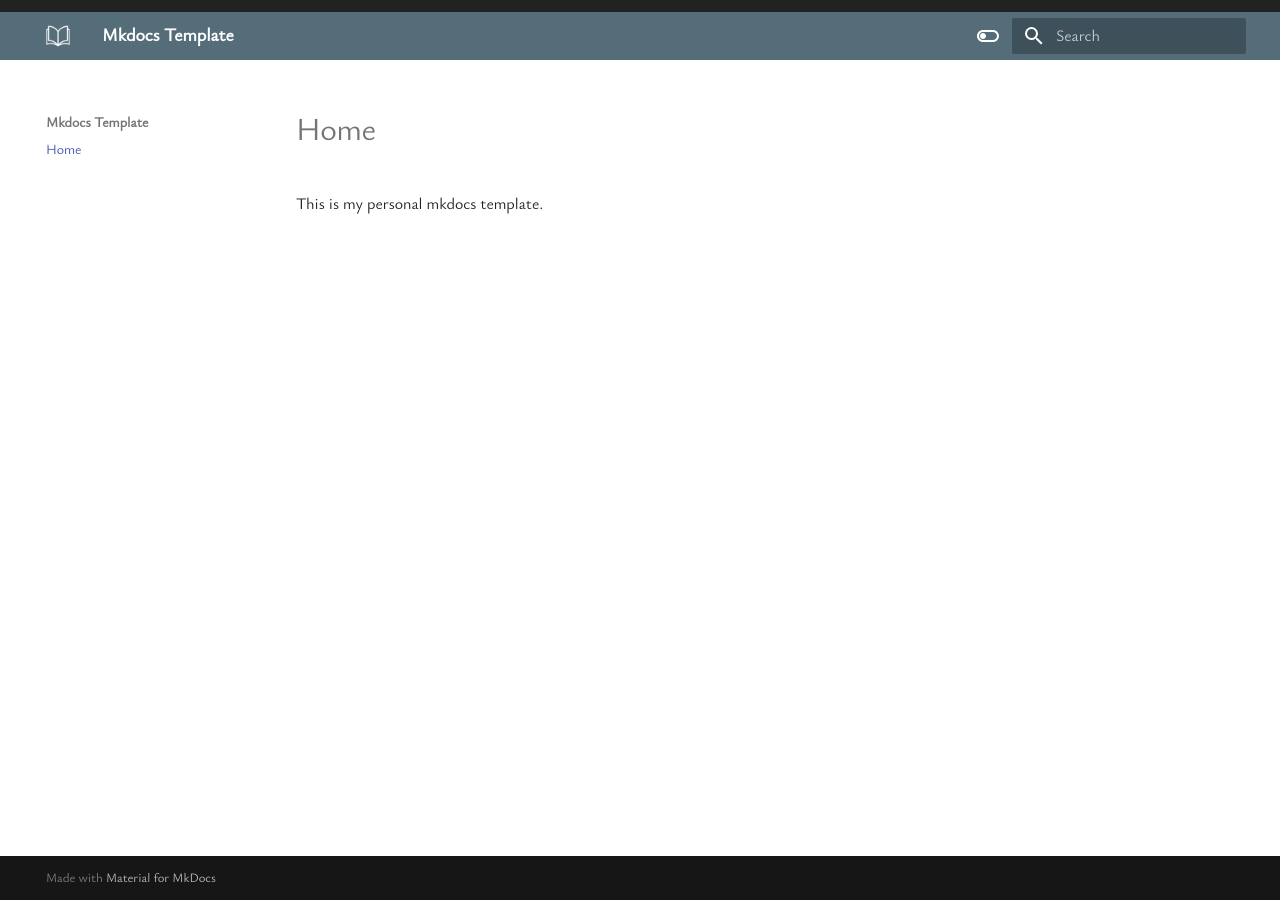
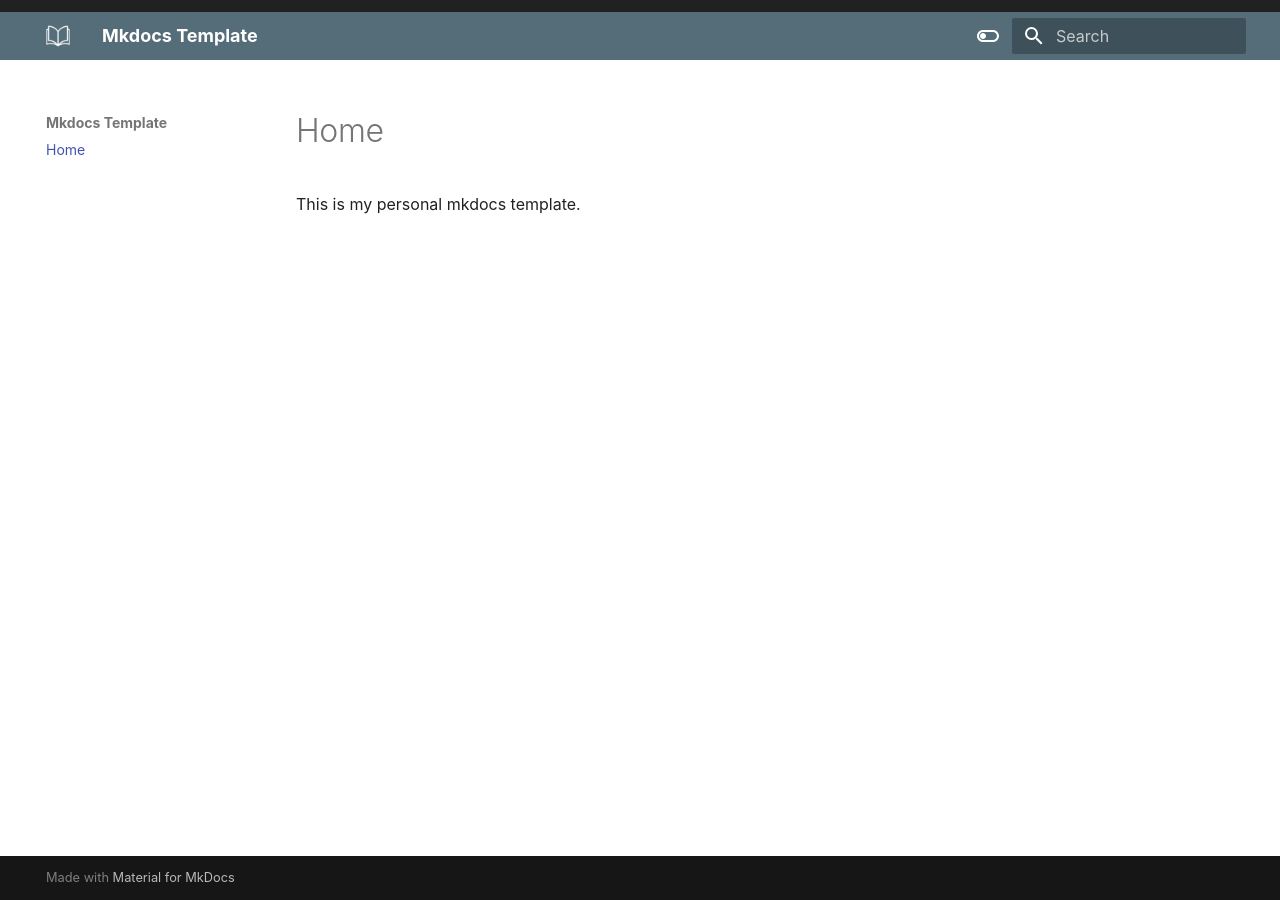
Before and after one commit to ReichtumQian/mkdocs-template, an MkDocs documentation site: the page built from docs/index.md, in a window 1280 px wide. Built offline with MkDocs 1.6.1 and Material for MkDocs 9.7.7, drawn with Linux system fonts in a browser that asks for light colours; some web fonts are replaced.

Commit message:
Update extra.css

```diff
--- a/docs/stylesheets/extra.css
+++ b/docs/stylesheets/extra.css
@@ -1,10 +1,10 @@
 @font-face {
-  font-family: "Ysabeau";
-  src: url(Ysabeau-Regular.ttf);
+  font-family: "LXGWBright";
+  src: url(LXGWBright-Regular.ttf);
 }
 
 :root{
-  --md-text-font: "Ysabeau"
+  --md-text-font: "LXGWBright"
 }
 
 img {
```
